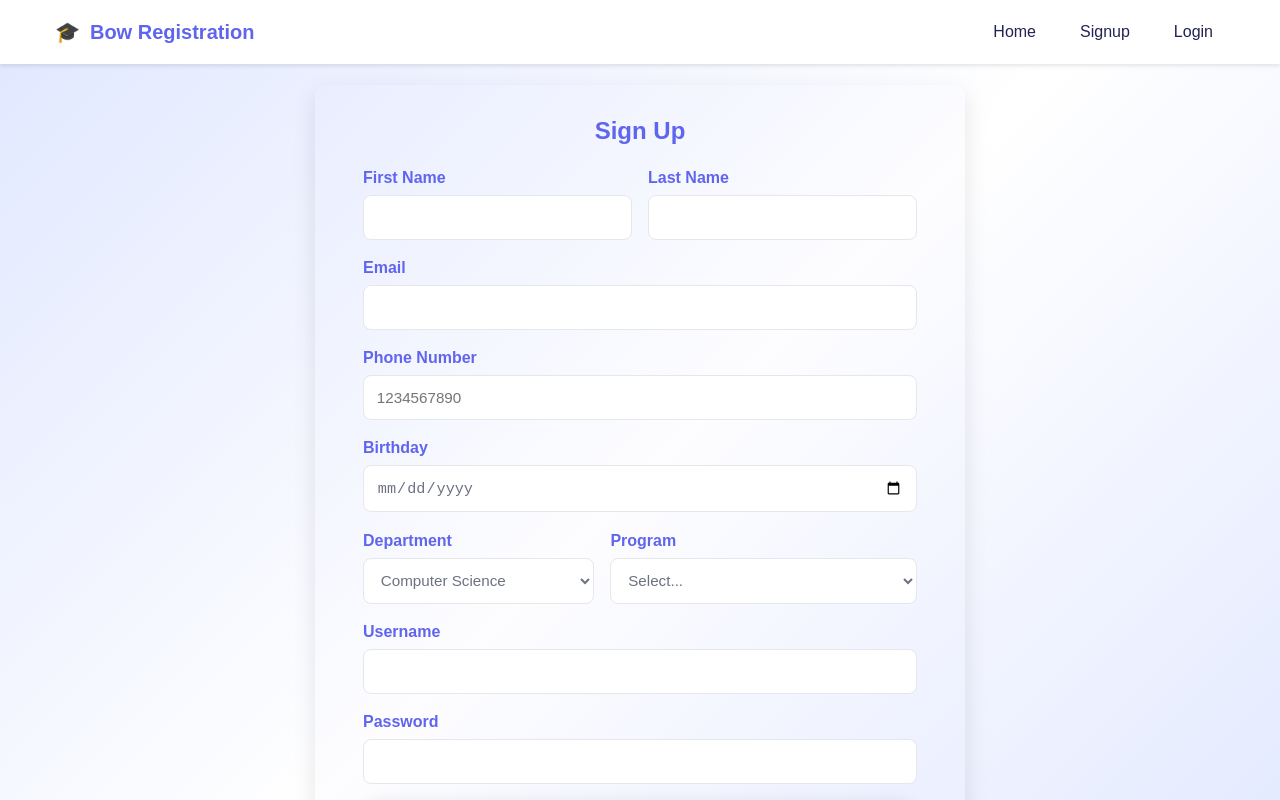
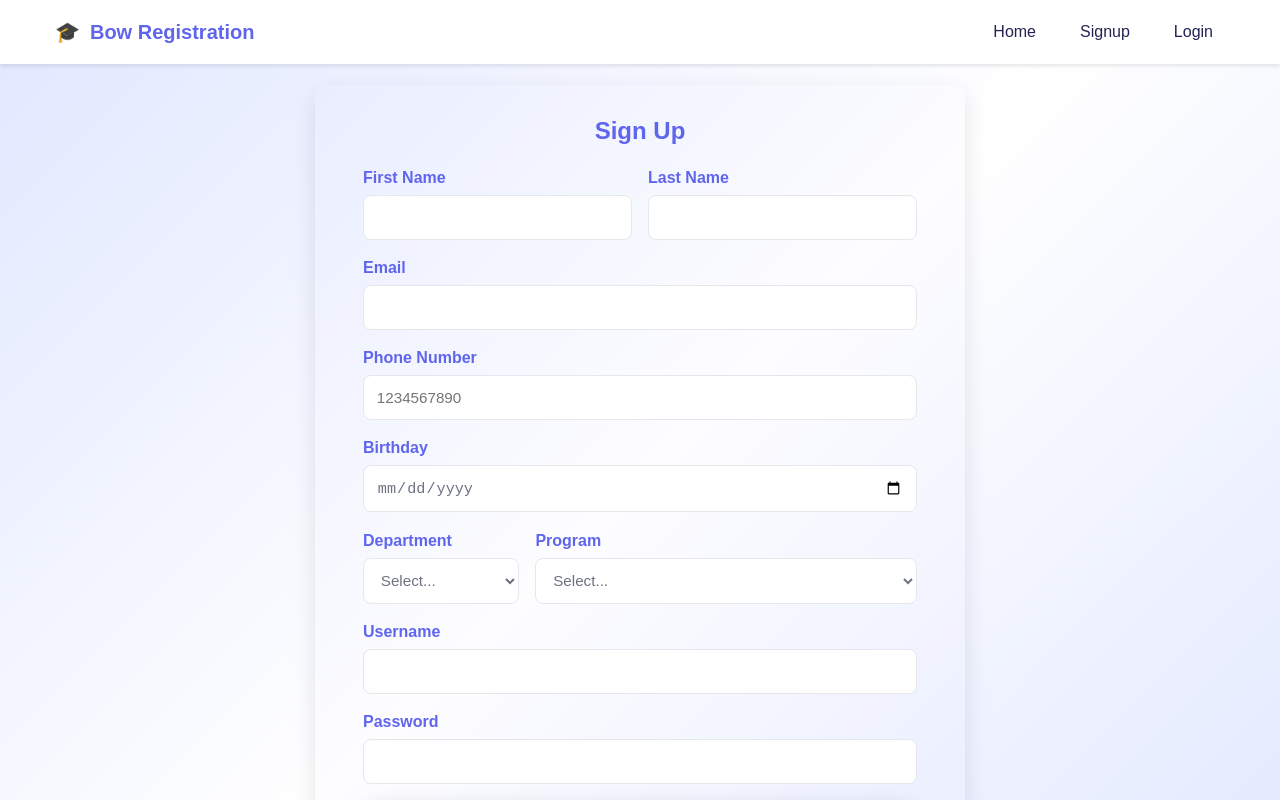
Before and after one commit to ingridtufani/BVCourse, a React (Vite) app in the folder my-react-app/: page /signup in a window 1280 px wide. Shown: the top 800 px of the page. Built offline with nearby package versions, Linux system fonts and the light colour scheme.

Commit message:
Changed the user to be create in localstorage + dropdown Program and Dept
I have fixed the sigup user creation into localstorage
I also fixed my dropdown menu in Dept and Programs bringing this information from data-> demoData.js

```diff
--- a/my-react-app/src/components/Signup.jsx
+++ b/my-react-app/src/components/Signup.jsx
@@ -1,31 +1,28 @@
-import React , {useState} from "react";
+import React , { useState} from "react";
+import { useNavigate } from "react-router-dom";
 import '../styles/Signup.css';
 
 
+//This will be replaced with data from backend later
+import { programData } from "../data/demoData";
+
+
+// dropdown options
+const PROGRAMS = [
+    { value: "", label: "Select..." },
+    ...programData.map((prog) => ({
+        value: prog.code, //save the code
+        label: `${prog.code} - ${prog.name}`, //show code and name
+    })),
+];
 
 const DEPARTMENTS = [
-    "Computer Science",
-    "Information Technology",
-    "Software Engineering",
-    "Cyber Security",
+     { value: "", label: "Select..." },
+     ...Array.from(new Set(programData.map((prog) => prog.department))).map((dept) => ({
+        value: dept,
+        label: dept,
+        })),
 ];
-
-const PROGRAMS = [
-    "Select...",
-    "SODV1210 - Web Development",
-    "SODV1211 - Mobile App Development",
-    "SODV1212 - Backend Development",
-    "SODV1213 - Frontend Development",
-    "SODV1214 - Full Stack Development",
-    "SODV1215 - Database Management",
-    "SODV1216 - Cloud Computing",
-    "SODV1217 - DevOps",
-    "SODV1218 - Cyber Security",
-    "SODV1219 - Software Testing",
-    "SODV1220 - Agile Methodologies",
-    "SODV1221 - Project Management",
-];
-
 
 const initialForm = {
     firstName: "",
@@ -43,10 +40,16 @@ const initialForm = {
 export default function Signup() {
     const [form, setForm] = useState(initialForm);
     const [errors, setErrors] = useState({});
+    const [usernameError, setUsernameError] = useState("");
+    const navigate = useNavigate();
+
 
     const handleChange = (e) => {
         const { name, value } = e.target;
         setForm((f) => ({ ...f, [name]: value }));
+
+        //clear specific field error on change
+        if (name === "username") setUsernameError("");
     };
 
     const validate = () => {
@@ -90,13 +93,52 @@ export default function Signup() {
         e.preventDefault();
         if (!validate()) return;
 
-        //submit the form
-            console.log("Submitting signup Form", form);
-        //clean it
-            alert("Signup successful!");
+
+        //get users from local storage
+    const users = JSON.parse(localStorage.getItem("users") || "[]");
+
+    //check if username already exists
+    const exists = users.some(
+            (u) => u.username.trim().toLowerCase() === form.username.trim().toLowerCase()
+
+        );
+        if (exists) {
+            setUsernameError("Username already taken");
+            setErrors((err) => ({ ...err, username: " Username already taken" }));
+            return;
+        }
+
+    const newUser = {
+        id:
+            typeof crypto !== 'undefined' && crypto.randomUUID
+             ? crypto.randomUUID()
+             : Date.now().toString(),
+        username: form.username.trim().toLowerCase(),
+        password: form.password,
+        role: "student",
+           profile: {
+                firstName: form.firstName.trim(),
+                lastName: form.lastName.trim(),
+                email: form.email.trim(),
+                phone: form.phone.trim(),
+                birthday: form.birthday.trim(),
+                department: form.department.trim(),
+                program: form.program.trim(),
+            },
+        };
+
+
+    const updatedUSers = [...users, newUser];
+    localStorage.setItem("users", JSON.stringify(updatedUSers));
+
+
+    alert("Signup successful! Please log in.");
     setForm(initialForm);
     setErrors({});
+    setUsernameError("");
+    navigate("/login"); //redirect to login page
 };
+
 
     return (
         <div className="signup-container">
@@ -116,6 +158,7 @@ export default function Signup() {
                                 />
                             {errors.firstName && <small className="error">{errors.firstName}</small>}
                         </div>
+
                 <div className="field">
                     <label htmlFor="lastName">Last Name</label>
                     <input
@@ -175,13 +218,15 @@ export default function Signup() {
                         value={form.department}
                         onChange={handleChange}
                     >
-                        {DEPARTMENTS.map((dept) => (
-                            <option key={dept} value={dept}>
-                                {dept}
+                     {DEPARTMENTS.map((opt) => (
+                  <option key={opt.value || "blank"} value={opt.value}>
+                    {opt.label}
                   </option>
                 ))}
                     </select>
-                    {errors.department && <small className="error">{errors.department}</small>}
+                    {errors.department &&  (
+                        <small className="error">{errors.department}</small>
+                    )}
                 </div>
 
              <div className="field">
@@ -192,13 +237,15 @@ export default function Signup() {
                 value={form.program}
                 onChange={handleChange}
               >
-                        {PROGRAMS.map((prog) => (
-                            <option key={prog} value={prog}>
-                                {prog}
+                {PROGRAMS.map((opt) => (
+                  <option key={opt.value || "blank"} value={opt.value}>
+                    {opt.label}
                   </option>
                 ))}
               </select>
-                    {errors.program && <small className="error">{errors.program}</small>}
+              {errors.program && (
+                <small className="error">{errors.program}</small>
+              )}
             </div>
           </div>
 
@@ -212,7 +259,9 @@ export default function Signup() {
                         value={form.username}
                         onChange={handleChange}
                     />
-                    {errors.username && <small className="error">{errors.username}</small>}
+
+                    {(errors.username || usernameError) &&
+                    ( <small className="error">{errors.username}</small>)}
                 </div>
             </div>
 
```
Lines whose indentation alone changed are shown as unchanged.
